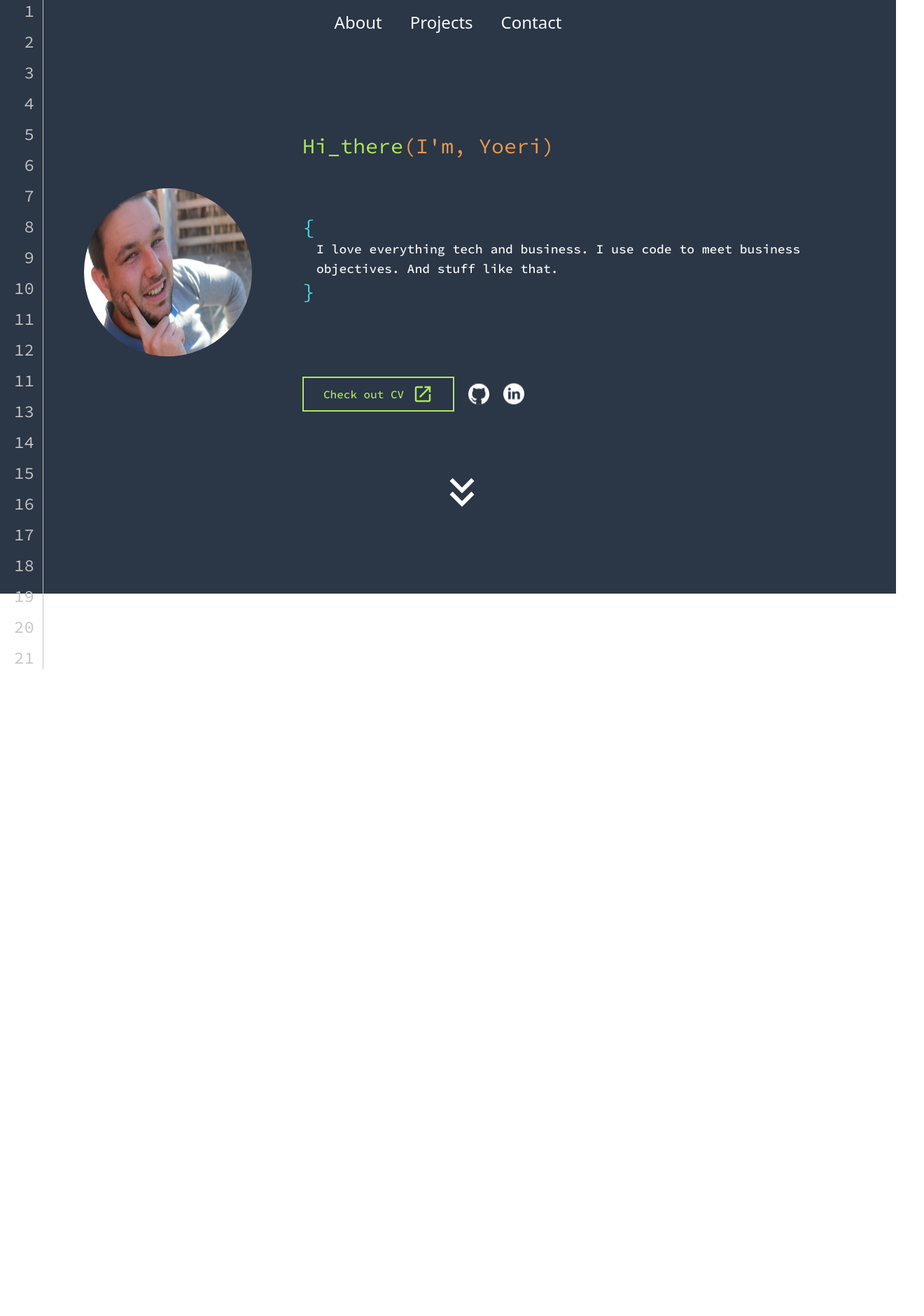
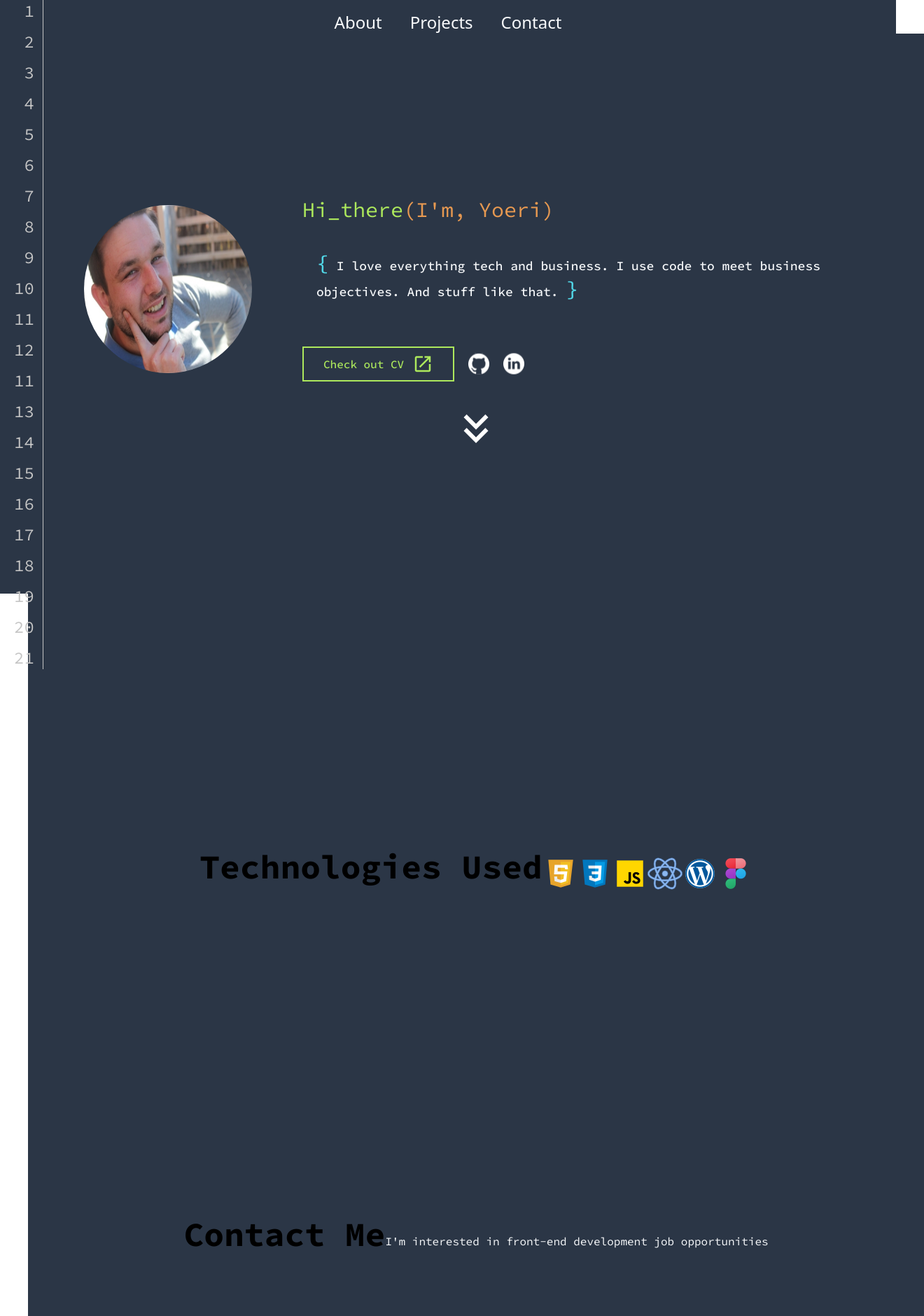
Before and after one commit to Yoerivw/portfolio, a React (Create React App) app: page / in a window 1280 px wide. Shown: the top 1880 px of the page at 70% size, 1320 px wide, since content can reach past the window. Before the commit the page ends 956 px from the top, so only its background shows below. Built offline with nearby package versions, Linux system fonts and the light colour scheme; the HTML template or start-up script is replaced by a standard one.

Commit message:
added scrollsnap for 3 sections

```diff
--- a/package.json
+++ b/package.json
@@ -9,6 +9,7 @@
     "react": "^18.0.0",
     "react-dom": "^18.0.0",
     "react-scripts": "5.0.0",
+    "react-use-scroll-snap": "0.0.3",
     "web-vitals": "^2.1.4"
   },
   "scripts": {
--- a/src/App.js
+++ b/src/App.js
@@ -20,11 +20,11 @@ function App() {
   return (
     <div className="bg-main-background">
       <Nav onWorkClick={onWorkClickHandler} />
-      <div className=' font-display flex min-h-screen'>
+      <div className='snap-y snap-mandatory font-display h-screen'>
         <NumberSideBar />
         <About />
-        {/* <Work />
-      <Contact /> */}
+        <Work />
+        <Contact />
       </div>
     </div>
 
--- a/src/components/About.js
+++ b/src/components/About.js
@@ -13,22 +13,22 @@ const About = () => {
 	return (
 		<Section>
 
-
-			<figure class='md:flex bg-main-black rounded-xl ml-10 p-8 md:p-0 space-x-10 items-center'>
+			<div>
+				<figure class='md:flex bg-main-black rounded-xl  p-8 md:p-0 space-x-10 items-center'>
 					<img
 						src={portrait}
 						alt='personal photo'
 						class='md:w-60 md:h-60 rounded-full mx-auto'
 					/>
-				<div class='pt-6 md:p-8 text-center md:text-left space-y-20'>
+					<div class='pt-6 md:p-8 text-center md:text-left space-y-10'>
 						<h1 className='text-3xl'><span className="text-main-green">Hi_there</span><span className='text-main-orange'>(I'm, Yoeri)</span><br />
 
 						</h1>
 						<blockquote className='mt-0'>
-						<span className='text-main-blue text-3xl'>&#123;</span>
-						<p class='text-lg font-medium text-slate-50 font-display ml-5'>I love everything tech and business. I use code to meet business objectives. And stuff like that.</p>
 
-						<span className='text-main-blue text-3xl'>&#125;</span>
+							<p class='text-lg font-medium text-slate-50 font-display ml-5'><span className='text-main-blue text-3xl'>&#123;</span> I love everything tech and business. I use code to meet business objectives. And stuff like that. <span className='text-main-blue text-3xl'>&#125;</span></p>
+
+
 						</blockquote> <br />
 
 						<figcaption class='font-medium'>
@@ -41,8 +41,10 @@ const About = () => {
 						</figcaption>
 					</div>
 				</figure >
-			<div className="flex justify-center mt-12">
+				<div className='flex justify-center'>
 					<img src={chevDown} alt="chevron-down" />
+				</div>
+
 			</div>
 
 		</Section>
--- a/src/components/Contact.js
+++ b/src/components/Contact.js
@@ -1,8 +1,9 @@
 import React from 'react'
+import Section from '../layout/Section'
 
 const Contact = () => {
     return (
-        <section className="container mx-auto  mt-20 flex flex-col items-center">
+        <Section>
             <h2 className="text-5xl text- font-bold text-main-purple mb-5" >Contact Me</h2>
             <p className="text-slate-50">I'm interested in front-end development job opportunities</p>
 
@@ -26,7 +27,8 @@ const Contact = () => {
 
             </form>
 
-        </section>
+
+        </Section>
     )
 }
 
--- a/src/components/Work.js
+++ b/src/components/Work.js
@@ -7,12 +7,13 @@ import php from '../assets/img/php.png';
 import wp from '../assets/img/wordpress.png';
 import react from '../assets/img/react.png';
 import figma from '../assets/img/figma.png';
+import Section from '../layout/Section';
 
 const Work = (props) => {
     //hlkhklhlkhj
 
     return (
-        <section className="container mx-auto  mt-20">
+        <Section>
             <h2 className="text-5xl text- font-bold text-main-purple mb-5" >Technologies Used</h2>
             <ul className="flex flex-cols">
                 <li><img src={html} /></li>
@@ -23,7 +24,7 @@ const Work = (props) => {
                 <li><img src={figma} /></li>
             </ul>
 
-        </section>
+        </Section>
     )
 }
 
--- a/src/layout/Section.js
+++ b/src/layout/Section.js
@@ -2,7 +2,7 @@ import React from 'react'
 
 const Section = (props) => {
     return (
-        <section className=' bg-main-background pl-20 pr-10 m-auto'>{props.children}</section>
+        <section className='snap-start bg-main-background px-20 ml-10 my-auto h-screen w-screen flex justify-center items-center flex-wrap'>{props.children}</section>
     )
 }
 
```
Also changed, not shown: 1 other file (tests, documents, lock files or other folders). Lines whose indentation alone changed are shown as unchanged.
